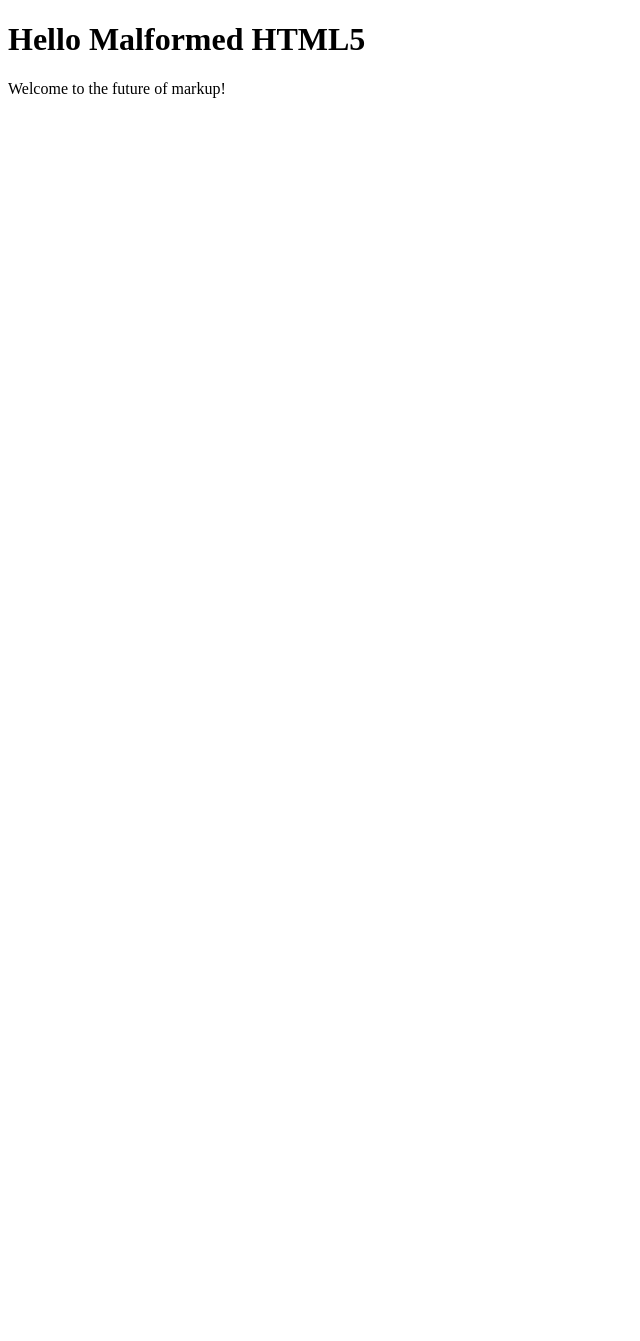
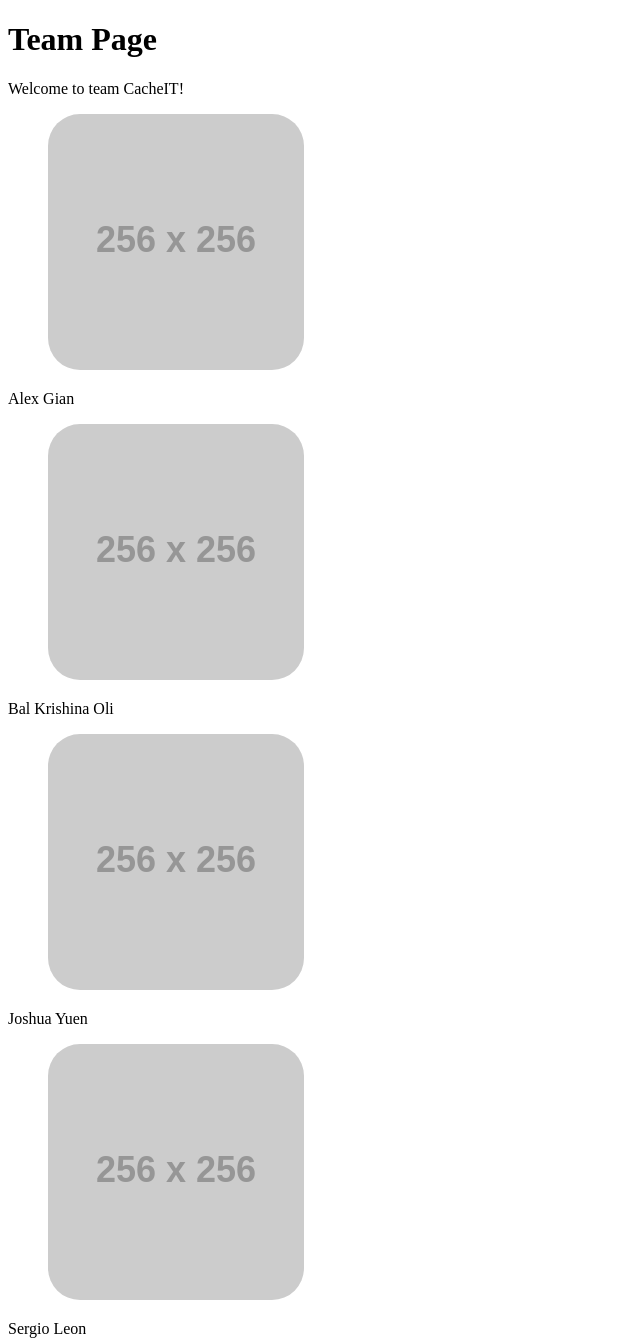
Before and after one commit to cse134b-cacheit/hw1-html-explorer, a website: page static/team.html in a window 1280 px wide. Shown: the whole page, without its empty margins (0-640 px from the left). Before the commit the page ends 800 px from the top, so only its background shows below. Drawn offline with Linux system fonts and the light colour scheme; placeholder pictures from the web are drawn by us.

Commit message:
Team Images and CSS

```diff
--- /dev/null
+++ b/static/style/team.css
@@ -0,0 +1,7 @@
+.team-img {
+    -moz-border-radius: 32px;
+    -webkit-border-radius: 32px;
+    border-radius: 32px; /* future proofing */
+    -khtml-border-radius: 32px; /* for old Konqueror browsers */
+
+}
--- a/static/team.html
+++ b/static/team.html
@@ -3,12 +3,41 @@
 <head>
 	<meta http-equiv="Content-Type" content="text/html; charset=utf-8">
 	<title>Hello Malformed HTML5 World</title>
+	<link rel="stylesheet" type="text/css" href="style/team.css">
 </head>
 <body>
 	<!-- note bad close tag below -->
-	<h1>Hello Malformed HTML5</h1>
+	<h1>Team Page</h1>
 	<!-- unknown tag found here -->
-	<p>Welcome to the future of markup!</p>
+	<p>Welcome to team CacheIT!</p>
+	<section id="team">
+		<div class="grid-img">
+			<div>
+				<figure>
+					<img class="team-img" src="http://placehold.it/256X256" />
+				</figure>
+				<figcaption>Alex Gian</figcaption>
+			</div>
+			<div>
+				<figure>
+					<img class="team-img" src="http://placehold.it/256X256" />
+				</figure>
+				<figcaption>Bal Krishina Oli</figcaption>
+			</div>
+			<div>
+				<figure>
+					<img class="team-img" src="http://placehold.it/256X256" />
+				</figure>
+				<figcaption>Joshua Yuen</figcaption>
+			</div>
+			<div>
+				<figure>
+					<img class="team-img" src="http://placehold.it/256X256" />
+				</figure>
+				<figcaption>Sergio Leon</figcaption>
+			</div>
+		</div>
+	</section>
 
 </body>
 </html>
```
